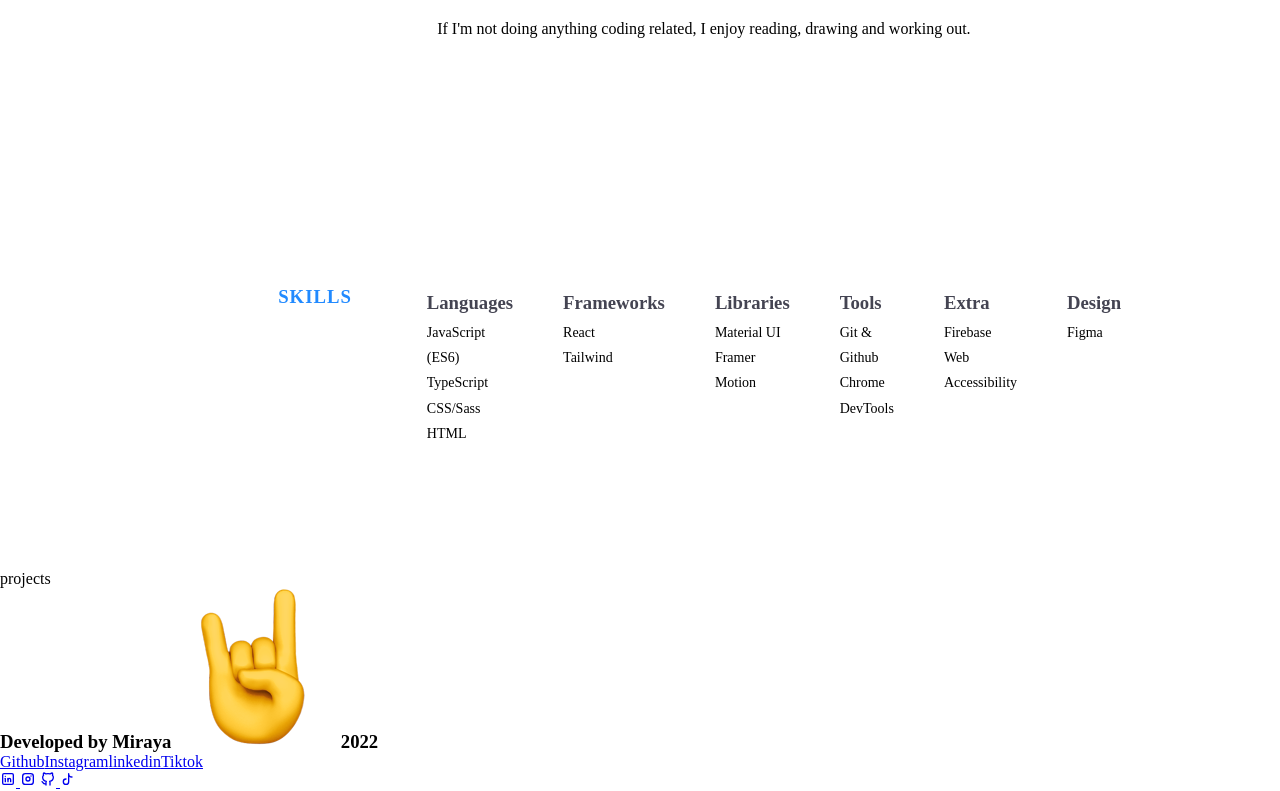
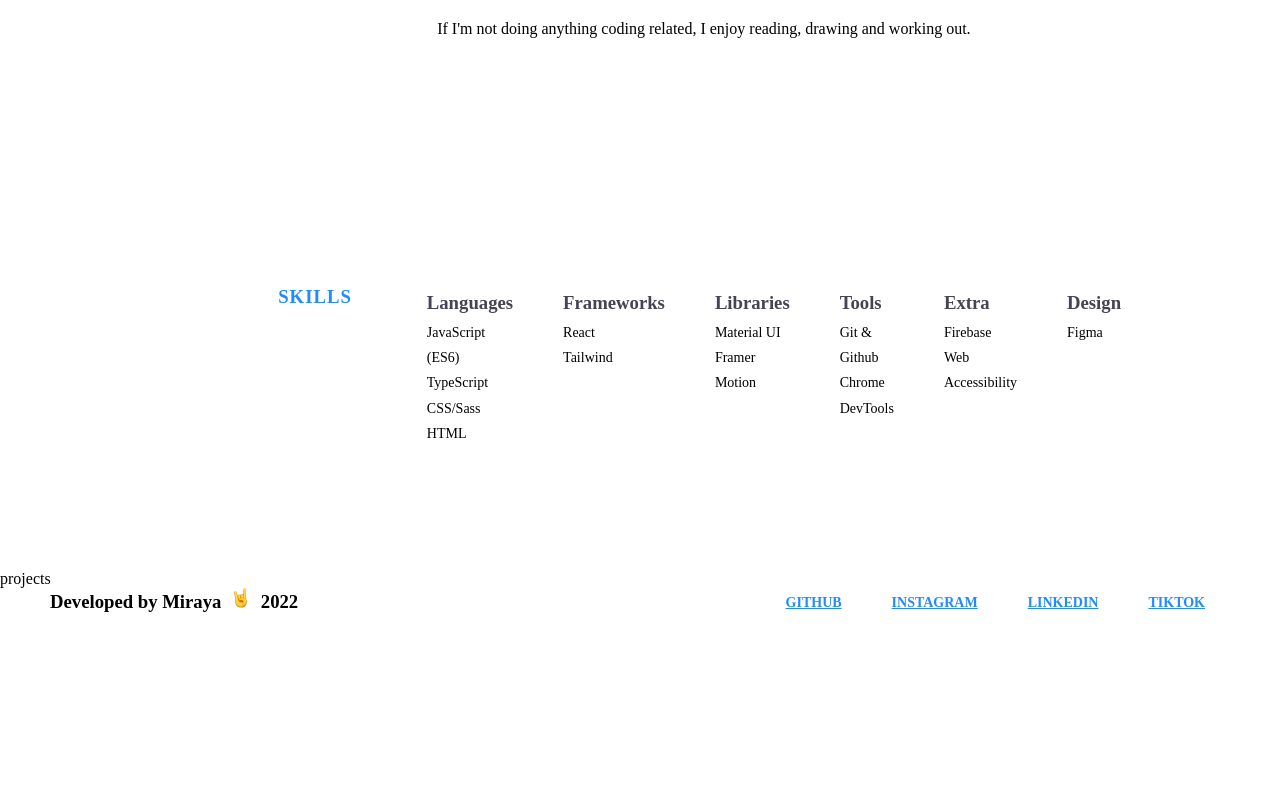
Before and after one commit to mirayatech/V3-Portfolio, a React (Vite) app: page / in a window 1280 px wide. Shown: the part 1030-1821 px from the top of the page. After the commit the page ends 1676 px from the top, so only its background shows below. Built offline with nearby package versions, Linux system fonts and the light colour scheme.

Commit message:
feat: style footer

```diff
--- a/src/components/footer/footer.css
+++ b/src/components/footer/footer.css
@@ -0,0 +1,36 @@
+footer {
+  display: flex;
+  align-items: center;
+  padding: 0 50px 30px 50px;
+  justify-content: space-between;
+}
+
+footer h3 {
+  line-height: 1.5;
+}
+
+footer h3 .emoji.rockon {
+  width: 20px;
+  margin: 0 5px;
+}
+
+footer .social-media a {
+  margin: 25px;
+  font-weight: 600;
+  text-transform: uppercase;
+  color: var(--blue-light-theme);
+  font-size: calc(14 / 16 * 1rem);
+}
+
+.social-media-mobile {
+  display: none;
+}
+
+.social-media-mobile a {
+  margin: 10px;
+}
+
+.social-media-mobile a * {
+  color: var(--blue-light-theme);
+  font-size: calc(25 / 16 * 1rem);
+}
```
